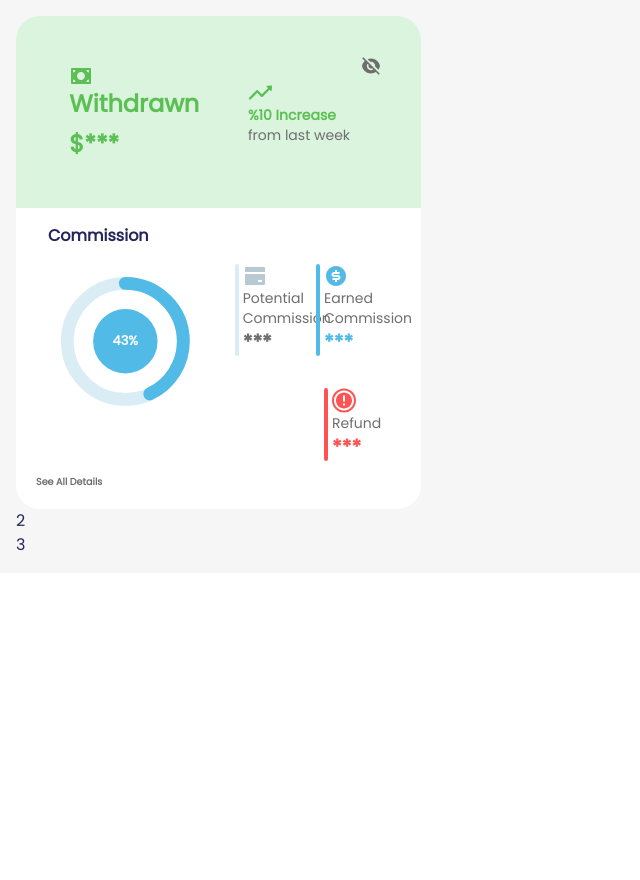
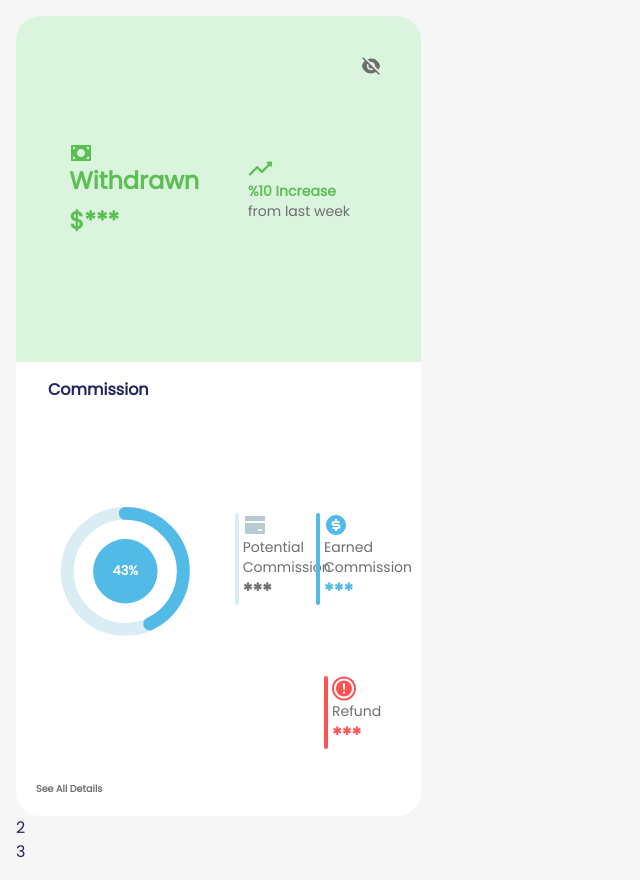
Before and after one commit to arianbod/nextjs-tailwind-dashboard-components, a Next.js app: page / in a window 1280 px wide. Shown: the whole page, without its empty margins (0-640 px from the left). Before the commit the page ends 800 px from the top, so only its background shows below. Built offline with nearby package versions, Linux system fonts and the light colour scheme.

Commit message:
fix responsive in special z fold screen

```diff
--- a/components/withdrawn/Withdrawn.jsx
+++ b/components/withdrawn/Withdrawn.jsx
@@ -27,7 +27,7 @@ const Withdrawn = () => {
 		setShowSensitive(storedShowSensitive);
 	}, []);
 	return (
-		<div className='grid grid-cols-1 gap-4 bg-white rounded-3xl overflow-hidden pb-12 relative sm:h-screen md:h-auto'>
+		<div className='grid grid-cols-1 gap-4 bg-white rounded-3xl overflow-hidden pb-12 relative sm:min-h-screen md:h-auto'>
 			{/* top side*/}
 			<div className='bg-pLightGreen text-pGreen grid grid-cols-2 px-0 gap-8 py-6 md:py-12 place-items-center'>
 				<div>
```
